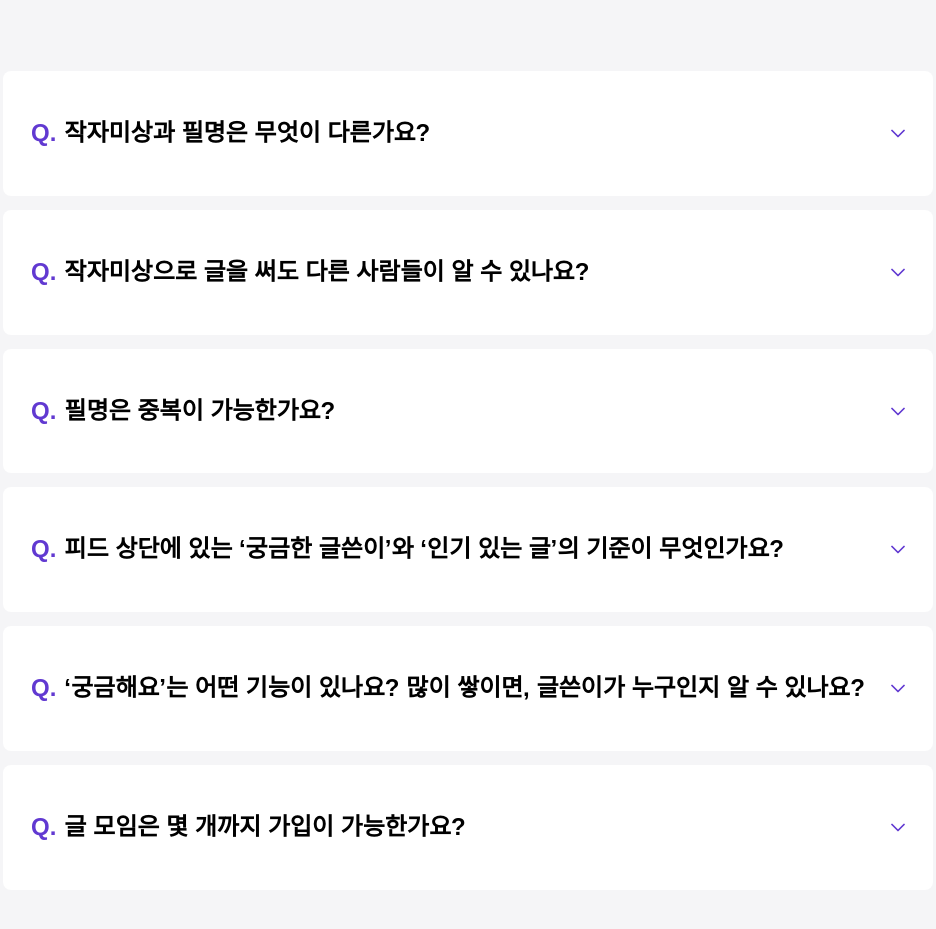
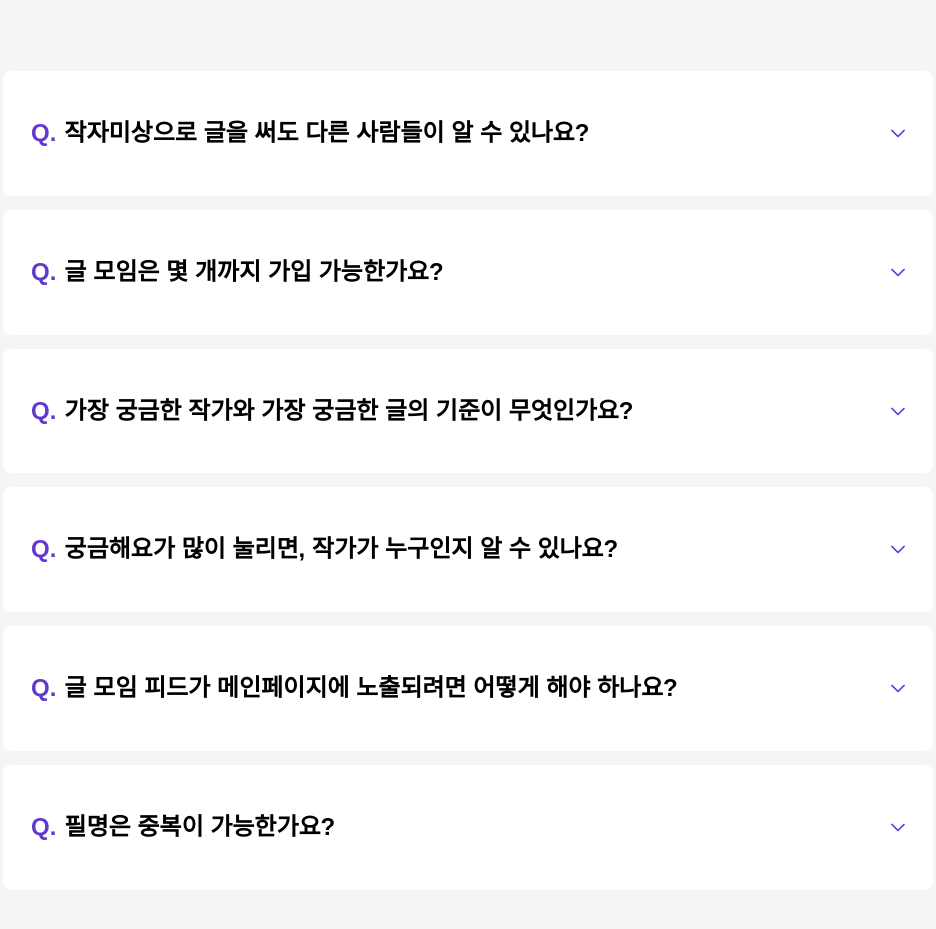
Before and after one commit to Mile-Writings/Mile-Client, a React (Vite) app: page / in a window 1280 px wide. Shown: the part 3004-3933 px from the top of the page, without its empty margins (172-1108 px from the left). Built offline with nearby package versions, Linux system fonts and the light colour scheme; no server answers; a web font is replaced by a local one; what emotion-reset would draw is missing.

Commit message:
fix: 드롭다운 데이터 변경사항 수정

```diff
--- a/src/pages/main/constants/faqData.ts
+++ b/src/pages/main/constants/faqData.ts
@@ -7,38 +7,38 @@ export interface faqDataPropTypes {
 export const FAQ_DATA: faqDataPropTypes[] = [
   {
     id: 1,
-    question: '작자미상과 필명은 무엇이 다른가요?',
+    question: '작자미상으로 글을 써도 다른 사람들이 알 수 있나요?',
     answer:
       '작자미상은 글쓴이가 누군지 알 수 없는 철저한 익명의 상태입니다. 작자미상으로 글을 쓰면, 유저는 글쓴이의 어떠한 정보도 모른 채 글의 제목과 내용만을 볼 수 있습니다. 반면, 필명은 모임 안에서 사용되는 닉네임으로 글쓴이를 표현하는 기능입니다.  필명으로 글을 쓰면 유저들은 글쓴이가 설정한 필명 및 소개도 볼 수 있습니다. 자신을 완전히 드러내 글을 쓰고 싶다면, 필명을 실명으로 설정하는 방법도 있습니다.',
   },
   {
     id: 2,
-    question: '작자미상으로 글을 써도 다른 사람들이 알 수 있나요?',
+    question: '글 모임은 몇 개까지 가입 가능한가요?',
     answer:
-      '알 수 없습니다. 마일은 여러분이 글을 쉽고 편안하게 쓸 수 있도록 하기 위해 글쓴이를 숨기는 기능이 있습니다. 작자미상으로 글을 쓰면, 유저들은 누가 글을 썼는지는 절대 알 수 없고 글만 확인할 수 있습니다.',
+      '본인이 만든 글 모임을 포함하여 최대 3개까지 가입이 가능합니다. 마일은 너무 많은 글 모임에서 활동하는 것보다 소수의 글 모임에 집중하여 더 좋은 글을 쓰길 희망합니다. 많은 모임보다는, 하나 하나의 모임에 집중하여 마음을 담은 글을 써보는 건 어떨까요?',
   },
   {
     id: 3,
+    question: '가장 궁금한 작가와 가장 궁금한 글의 기준이 무엇인가요?',
+    answer:
+      "'궁금한 글쓴이'의 경우, 일주일 동안 '궁금해요'를 가장 많이 받은 필명의 글쓴이 2명이 선정됩니다. '인기 있는 글'의 경우, 일주일 동안 ‘궁금해요’를 가장 많이 받은 2개의 글이 선정됩니다. 이는 필명 / 작자미상 여부에 관계 없이 선정됩니다. 궁금한 글쓴이와 인기 있는 글 모두 매주 월요일마다 새롭게 알려드릴게요.",
+  },
+  {
+    id: 4,
+    question: '궁금해요가 많이 눌리면, 작가가 누구인지 알 수 있나요?',
+    answer:
+      '글쓴이가 누구인지는 알 수 없습니다. 궁금해요 기능은 필명이나 작자미상 속 글쓴이가 실제로 누구인지를 알아내기 위한 기능이 아닙니다. 글쓴이가 누구인지 궁금할 정도로 좋은 글이라는 것을 표현할 수 있는 기능입니다. 이는 ‘궁금한 글쓴이’와 ‘인기 있는 글’을 선정하는 기준으로 활용됩니다.',
+  },
+  {
+    id: 5,
+    question: '글 모임 피드가 메인페이지에 노출되려면 어떻게 해야 하나요?',
+    answer:
+      '마일에서는 한 모임 내에서 중복된 필명 생성이 불가능합니다. 같은 모임에 없는, 중복되지 않는 필명으로 설정해 주시기 바랍니다. 다른 모임에서는 해당 필명을 사용하고 있는 글쓴이가 없다면 생성이 가능합니다.',
+  },
+  {
+    id: 6,
     question: '필명은 중복이 가능한가요?',
     answer:
       '마일에서는 한 모임 내에서 중복된 필명 생성이 불가능합니다. 같은 모임에 없는, 중복되지 않는 필명으로 설정해 주시기 바랍니다. 다른 모임에서는 해당 필명을 사용하고 있는 글쓴이가 없다면 생성이 가능합니다.',
   },
-  {
-    id: 4,
-    question: '피드 상단에 있는 ‘궁금한 글쓴이’와 ‘인기 있는 글’의 기준이 무엇인가요?',
-    answer:
-      "'궁금한 글쓴이'의 경우, 일주일 동안 '궁금해요'를 가장 많이 받은 필명의 글쓴이 2명이 선정됩니다. '인기 있는 글'의 경우, 일주일 동안 ‘궁금해요’를 가장 많이 받은 2개의 글이 선정됩니다. 이는 필명 / 작자미상 여부에 관계 없이 선정됩니다. 궁금한 글쓴이와 인기 있는 글 모두 매주 월요일마다 새롭게 알려드릴게요.",
-  },
-  {
-    id: 5,
-    question: '‘궁금해요’는 어떤 기능이 있나요? 많이 쌓이면, 글쓴이가 누구인지 알 수 있나요?',
-    answer:
-      '글쓴이가 누구인지는 알 수 없습니다. 궁금해요 기능은 필명이나 작자미상 속 글쓴이가 실제로 누구인지를 알아내기 위한 기능이 아닙니다. 글쓴이가 누구인지 궁금할 정도로 좋은 글이라는 것을 표현할 수 있는 기능입니다. 이는 ‘궁금한 글쓴이’와 ‘인기 있는 글’을 선정하는 기준으로 활용됩니다.',
-  },
-  {
-    id: 6,
-    question: '글 모임은 몇 개까지 가입이 가능한가요?',
-    answer:
-      '본인이 만든 글 모임을 포함하여 최대 3개까지 가입이 가능합니다. 마일은 너무 많은 글 모임에서 활동하는 것보다 소수의 글 모임에 집중하여 더 좋은 글을 쓰길 희망합니다. 많은 모임보다는, 하나 하나의 모임에 집중하여 마음을 담은 글을 써보는 건 어떨까요?',
-  },
 ];
```
